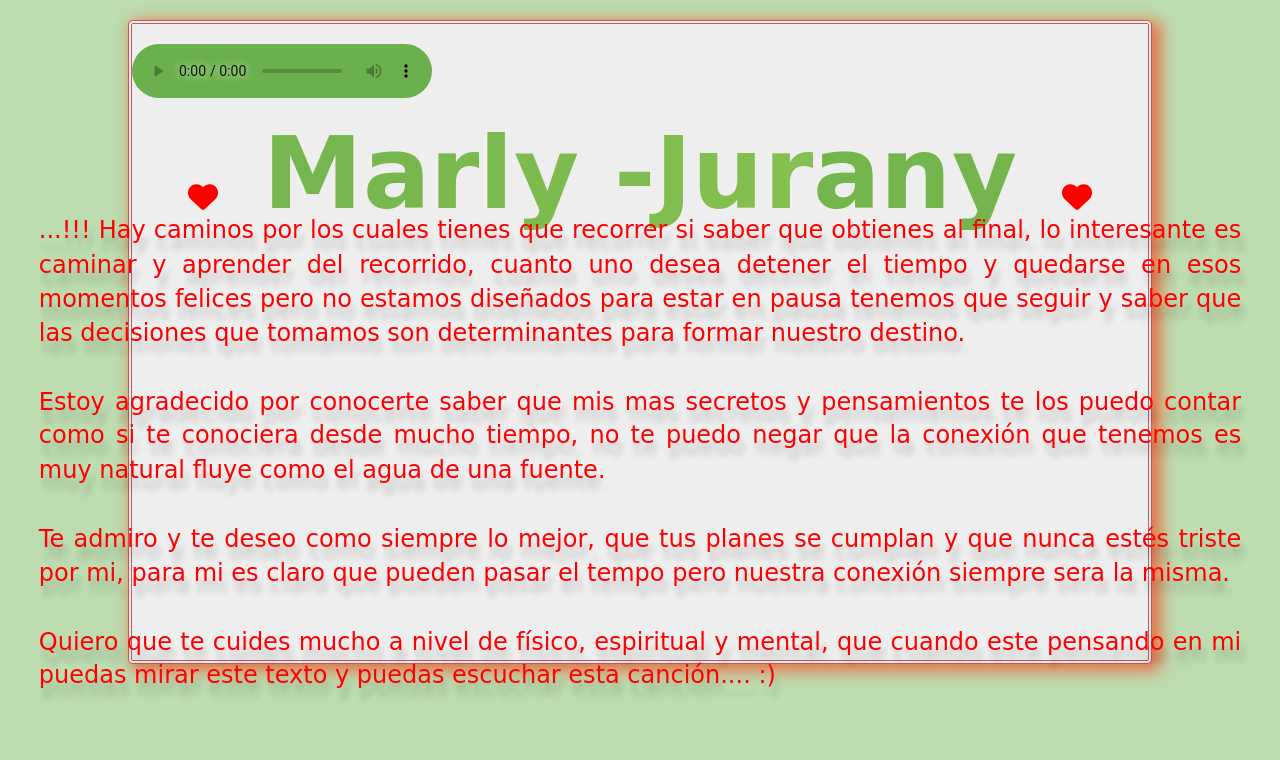
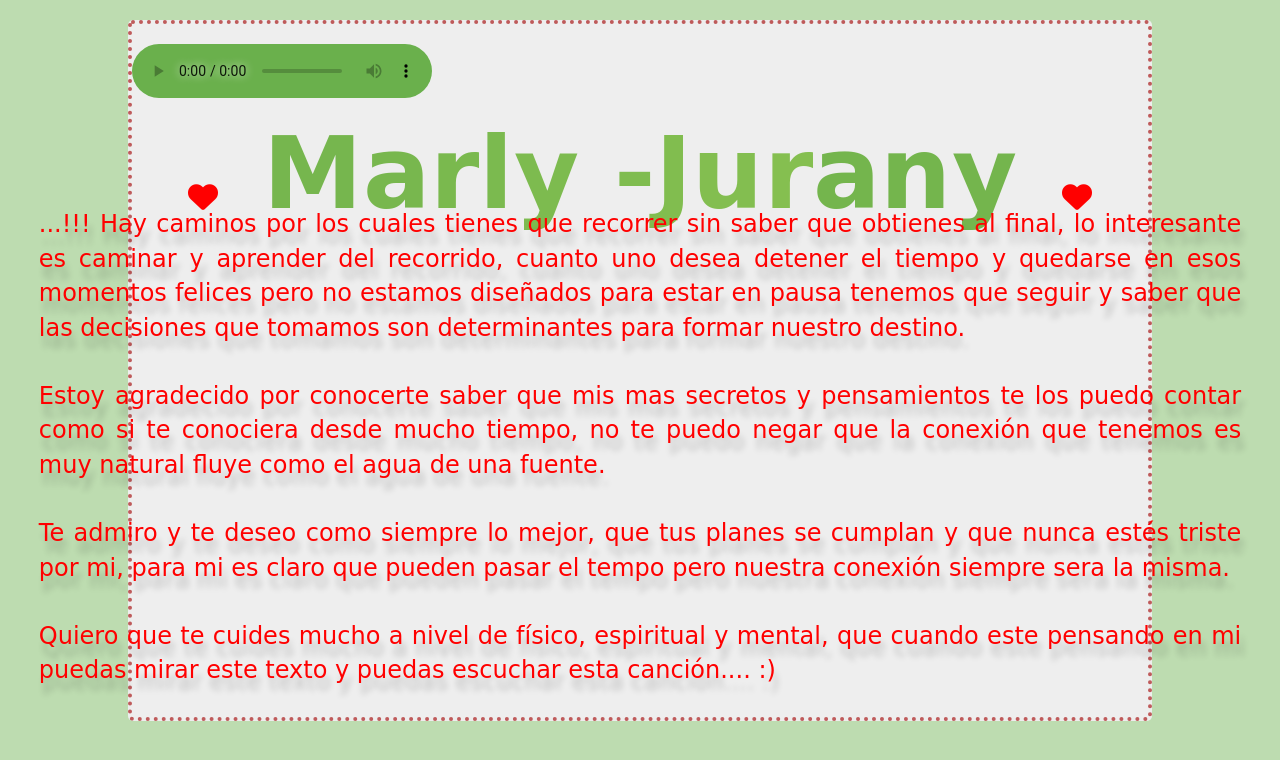
Before and after one commit to Jhon-J-Estrada/jhon-j-estrada.github.io, a plain HTML site: page text/10.html in a window 1280 px wide. Drawn offline with nearby package versions, Linux system fonts and the light colour scheme; a web font is replaced by a local one.

Commit message:
Agregando Items

```diff
--- a/text/10.html
+++ b/text/10.html
@@ -43,13 +43,15 @@
 
 
 <div class="text-effectText">
-    <span>...!!! Hay caminos por los cuales tienes que recorrer si saber que obtienes al final, lo interesante es caminar y aprender del recorrido, cuanto uno desea detener el tiempo y quedarse en esos momentos felices pero no estamos diseñados para estar en pausa tenemos que seguir y saber que las decisiones que tomamos son determinantes para formar nuestro destino.<br><br>
+    <span>...!!! Hay caminos por los cuales tienes que recorrer sin saber que obtienes al final, lo interesante es caminar y aprender del recorrido, cuanto uno desea detener el tiempo y quedarse en esos momentos felices pero no estamos diseñados para estar en pausa tenemos que seguir y saber que las decisiones que tomamos son determinantes para formar nuestro destino.<br><br>
 
 Estoy agradecido por conocerte saber que mis mas secretos y pensamientos te los puedo contar como si te conociera desde mucho tiempo, no te puedo negar que la conexión que tenemos es muy natural fluye  como el agua de una fuente.<br><br>
 
 Te admiro y te deseo como siempre lo mejor, que tus planes se cumplan y que nunca estés triste por mi, para mi es claro que pueden pasar el tempo pero nuestra conexión siempre sera la misma. <br><br>
 
 Quiero que te cuides mucho a nivel de físico, espiritual y mental, que cuando este pensando en mi  puedas mirar este texto y puedas escuchar esta canción.... :)</span>
+
+<br><br><br>
 </div>
 
 
@@ -72,11 +74,11 @@ body{
     margin: auto;
     background-color: #eee;
 
-    -webkit-box-shadow: 6px 4px 15px 3px rgba(255,57,16,0.65);
-box-shadow: 6px 4px 15px 3px rgba(255,57,16,0.65);
 
-border: 4px double rgba(164,8,8,0.64);
+
+border: 4px dotted rgba(164,8,8,0.64);
 border-radius: 5px 5px 5px 5px;
+margin-bottom: 20px;
 }
 
 audio::-webkit-media-controls-panel {
```
